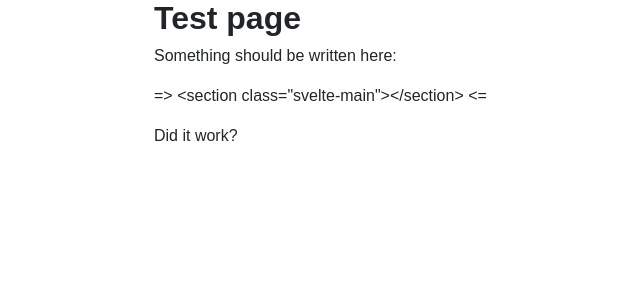
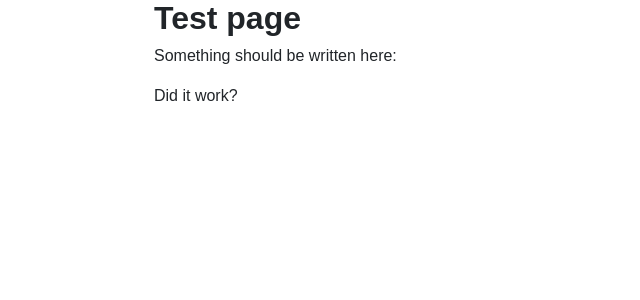
Before and after one commit to DavidBruant/front-end-template, a Jekyll site: the page built from index.md, in a window 1280 px wide. Shown: the top 300 px of the page, without its empty margins (86-726 px from the left). Built offline with Jekyll 4.4.1, drawn with Linux system fonts in a browser that asks for light colours; our own code applies the rules of GitHub Pages for plain Markdown files.

Commit message:
index.md tweaks

```diff
--- a/_config.yml
+++ b/_config.yml
@@ -2,4 +2,4 @@ title: Front-end template
 lang: fr
 
 optional_front_matter:
-  remove_originals: true
+  remove_originals: false
--- a/index.md
+++ b/index.md
@@ -8,6 +8,6 @@ scripts:
 
 Something should be written here:
 
-=> <section class="svelte-main"></section> <=
+<section class="svelte-main"></section>
 
 Did it work?
```
